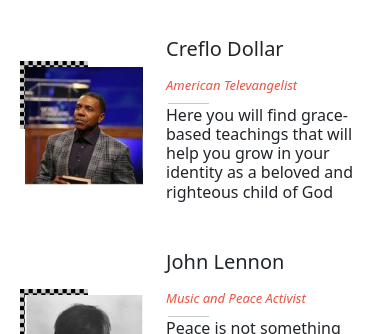
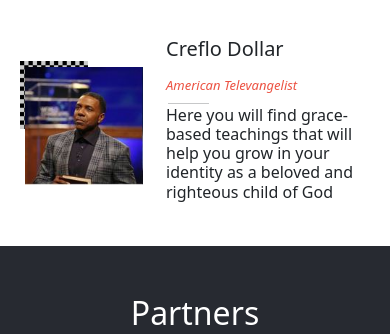
Before and after one commit to bronnie313/phaneroo-men-gather, a website: page index.html in a window 390 px wide. Shown: the part 1968-2302 px from the top of the page. Drawn offline with nearby package versions, Linux system fonts and the light colour scheme.

Commit message:
add speakers in the js file

```diff
--- a/index.js
+++ b/index.js
@@ -55,18 +55,46 @@
 
 const speakersID = document.getElementById('speakers-checklist');
 
-array.forEach((speaker) => {
+for(let i=0; i<= array.length; i+=1){
   const person = document.createElement('li');
   person.className = 'speakers-list';
   person.innerHTML = `<div class="img-container">
-        <img class="speakers-img" src="${speaker.speakersPicture}" width="90%" alt="">
+        <img class="speakers-img" src="${array[i].speakersPicture}" width="90%" alt="">
     </div>
     <div class="speakers-details">
-        <h5>${speaker.speakersName}</h5>
-        <h4><i>${speaker.positionHeld}</i></h4>
+        <h5>${array[i].speakersName}</h5>
+        <h4><i>${array[i].positionHeld}</i></h4>
         <hr class="line">
-        <h6>${speaker.quoteDescription}</h6>
+        <h6>${array[i].quoteDescription}</h6>
     </div>`;
 
   speakersID.appendChild(person);
-});
+
+  if(i>=2){
+    person.className = 'speakers-list hidden';
+
+  }
+
+}
+
+
+
+
+
+
+
+
+// array.forEach((speaker) => {
+//   const person = document.createElement('li');
+//   person.className = 'speakers-list';
+//   person.innerHTML = `<div class="img-container">
+//         <img class="speakers-img" src="${speaker.speakersPicture}" width="90%" alt="">
+//     </div>
+//     <div class="speakers-details">
+//         <h5>${speaker.speakersName}</h5>
+//         <h4><i>${speaker.positionHeld}</i></h4>
+//         <hr class="line">
+//         <h6>${speaker.quoteDescription}</h6>
+//     </div>`;
+
+//   speakersID.appendChild(person);
--- a/style.css
+++ b/style.css
@@ -276,6 +276,11 @@
   .see-program {
     display: none;
   }
+
+  .hidden {
+    display: none;
+  }
+
 }
 
 @media only screen and (min-width: 768px) {
@@ -402,4 +407,8 @@
     grid-template-columns: 1fr 1fr;
     padding: 2rem 10rem 10rem;
   }
+
+  .hidden {
+    display: grid;
+  }
 }
```
